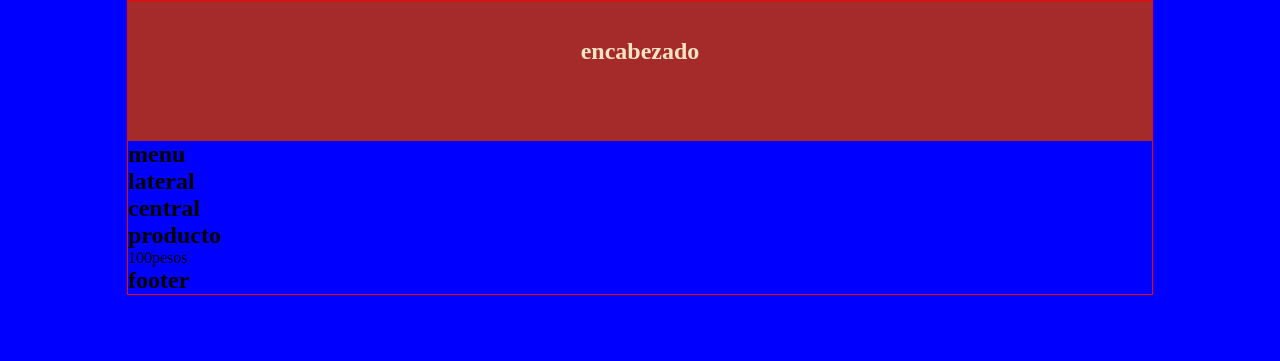
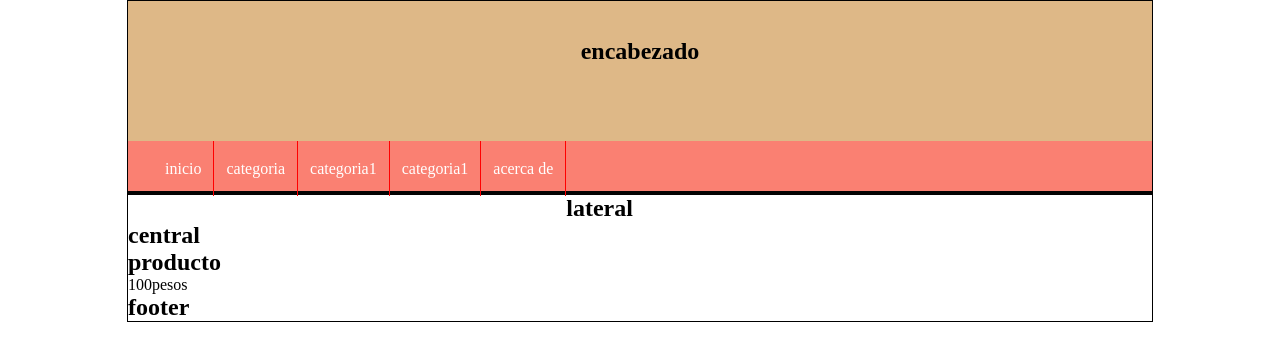
Before and after one commit to leonardo123garavito-pixel/pruebaphp, a PHP site: page / in a window 1280 px wide. Shown: the top 361 px of the page. Run offline with PHP 8.4, Linux system fonts and the light colour scheme.

Commit message:
creacion del encabezado y del formato para menu

```diff
--- a/index.html
+++ b/index.html
@@ -13,7 +13,23 @@
         </header>
 
         <nav id="menu">
-        <h2>menu</h2>
+            <ul>
+                <li>
+                       <a href="#">inicio</a>
+                </li>
+                <li>
+                       <a href="#">categoria</a>
+                </li>
+                <li>
+                       <a href="#">categoria1</a>
+                </li>
+                <li>
+                       <a href="#">categoria1</a>
+                </li>
+                <li>
+                       <a href="#">acerca de</a>
+                </li>
+            </ul>
         </nav>
 
         <div id="content">
--- a/style.css
+++ b/style.css
@@ -4,19 +4,53 @@
 }
 body{
 
-    background-color: blue
+    background-color: rgb(169, 151, 185))
 }
 
 #container{
     width: 80%;
     margin: 0px auto;
-    border: 1px solid red;
+    border: 1px solid black;
 }
 
 #header{
     height: 140px;
-    background-color: brown;
-    color: bisque;
+    background-color: burlywood;
+    color: black;
     text-align: center;
     line-height: 100px;
 }
+
+#menu{
+
+    background-color: salmon;
+    color: white;
+    height: 50px;
+    border-bottom: 4px solid rgb(3, 3, 3);
+}
+
+#menu ul{
+    list-style: none;
+    text-decoration: none;
+    margin: 0px;
+    margin-left: 25px;
+}
+
+#menu ul li{
+    line-height: 55px;
+    float: left;
+    border-right: 1px solid red;
+}
+
+#menu a{
+    display: block;
+    color: white;
+    text-decoration: none;
+    padding-left: 12px;
+    padding-right: 12px;
+
+}
+
+#menu a:hover{
+    background: burlywood
+}
```
